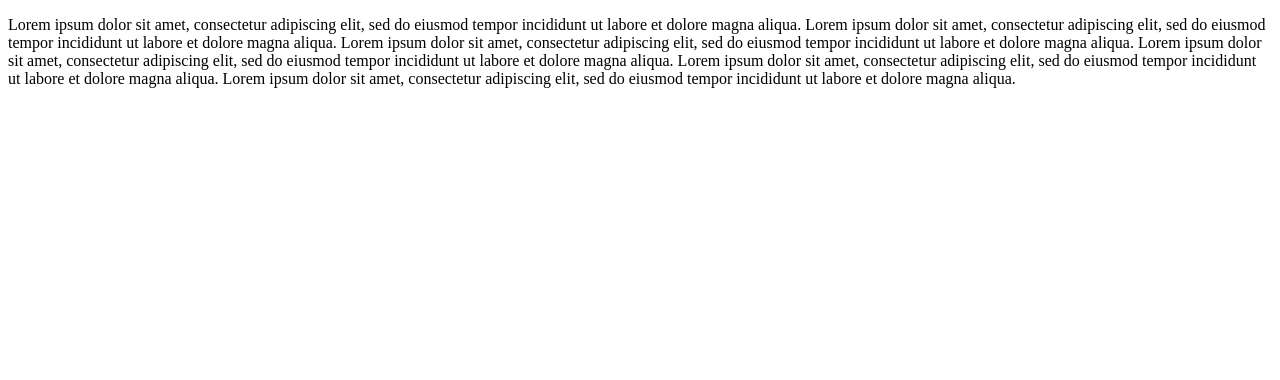
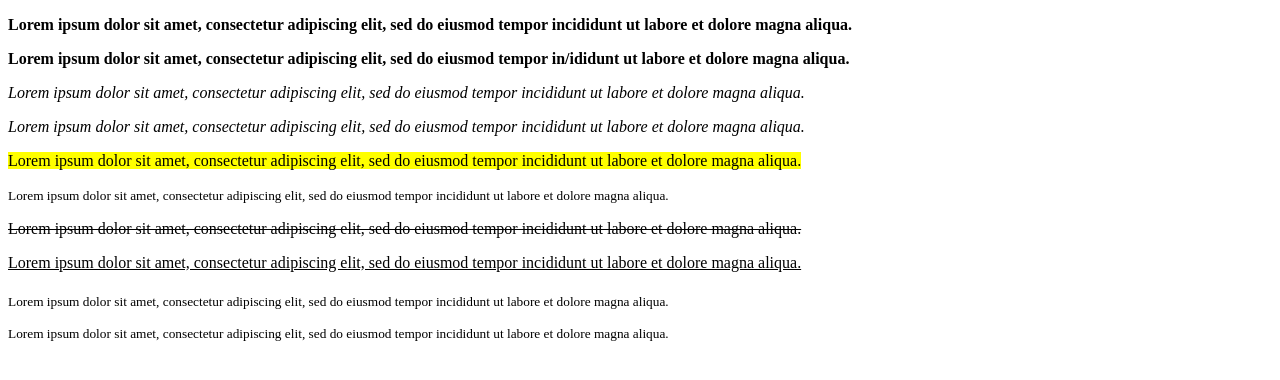
Before and after one commit to bzuj/coursework, a plain HTML site: page index.html in a window 1280 px wide. Drawn offline with Linux system fonts and the light colour scheme.

Commit message:
Text formatting

```diff
--- a/index.html
+++ b/index.html
@@ -5,21 +5,34 @@
 </head>
 <body>
 
-<p>
+<p><b>
 	Lorem ipsum dolor sit amet, consectetur adipiscing elit, sed do eiusmod tempor incididunt ut labore et dolore magna aliqua.
+</b>
+</p>
+<p><strong>
+	Lorem ipsum dolor sit amet, consectetur adipiscing elit, sed do eiusmod tempor in/ididunt ut labore et dolore magna aliqua.
+</strong>
+</p>
+<p><i>
+	Lorem ipsum dolor sit amet, consectetur adipiscing elit, sed do eiusmod tempor incididunt ut labore et dolore magna aliqua.
+</i>
+</p>
+<p><em>
+	Lorem ipsum dolor sit amet, consectetur adipiscing elit, sed do eiusmod tempor incididunt ut labore et dolore magna aliqua.
+</em>
+</p>
+<p><mark>
+	Lorem ipsum dolor sit amet, consectetur adipiscing elit, sed do eiusmod tempor incididunt ut labore et dolore magna aliqua.
+</mark>
+</p>
+<p><small>Lorem ipsum dolor sit amet, consectetur adipiscing elit, sed do eiusmod tempor incididunt ut labore et dolore magna aliqua.
+</small>
+</p>
+<p><del>Lorem ipsum dolor sit amet, consectetur adipiscing elit, sed do eiusmod tempor incididunt ut labore et dolore magna aliqua.</del></p>
+<p><ins>Lorem ipsum dolor sit amet, consectetur adipiscing elit, sed do eiusmod tempor incididunt ut labore et dolore magna aliqua.</ins></p>
+<p><sub>Lorem ipsum dolor sit amet, consectetur adipiscing elit, sed do eiusmod tempor incididunt ut labore et dolore magna aliqua.</sub></p>
 
-	Lorem ipsum dolor sit amet, consectetur adipiscing elit, sed do eiusmod tempor incididunt ut labore et dolore magna aliqua.
-
-	Lorem ipsum dolor sit amet, consectetur adipiscing elit, sed do eiusmod tempor incididunt ut labore et dolore magna aliqua.
-
-	Lorem ipsum dolor sit amet, consectetur adipiscing elit, sed do eiusmod tempor incididunt ut labore et dolore magna aliqua.
-
-	Lorem ipsum dolor sit amet, consectetur adipiscing elit, sed do eiusmod tempor incididunt ut labore et dolore magna aliqua.
-
-	Lorem ipsum dolor sit amet, consectetur adipiscing elit, sed do eiusmod tempor incididunt ut labore et dolore magna aliqua.
-
-</p>
-
+<p><sup>Lorem ipsum dolor sit amet, consectetur adipiscing elit, sed do eiusmod tempor incididunt ut labore et dolore magna aliqua.</sup></p>
 
 </body>
 
```
